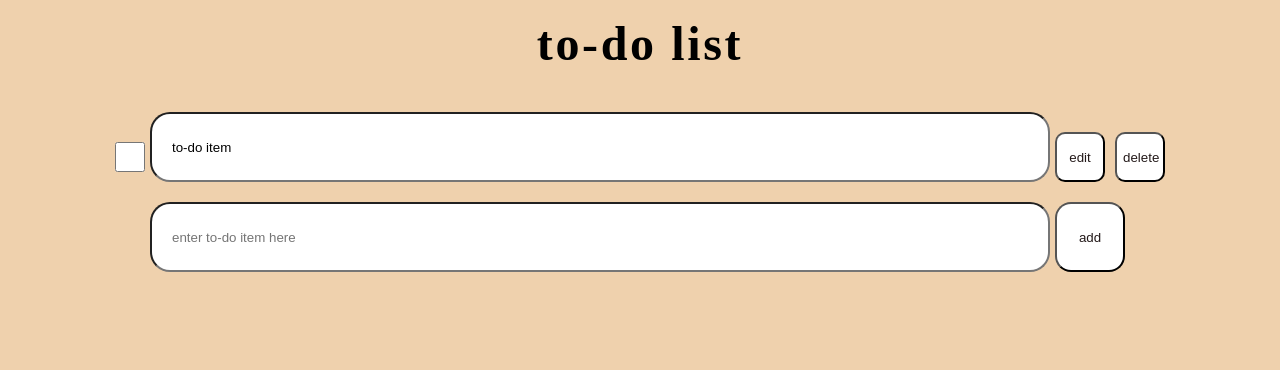
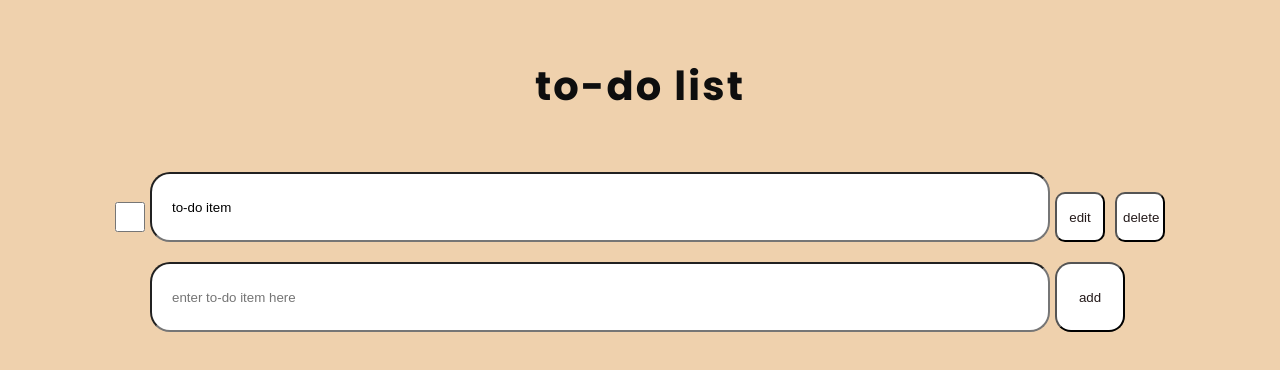
Before and after one commit to chandramasaha/to-do-list, a plain HTML site: page index.html in a window 1280 px wide. Drawn offline with Linux system fonts and the light colour scheme.

Commit message:
:bento: Update assets

```diff
--- a/index.html
+++ b/index.html
@@ -1,6 +1,12 @@
 <head>
     <title> to-do list </title>
     <link rel="stylesheet" type="text/css" href="style.css">
+    <title>chandrama saha | Linktree</title>
+    <link rel="icon" type="image/png" href="assets/favicon.png">
+    <link rel="preconnect" href="https://fonts.googleapis.com">
+    <link rel="preconnect" href="https://fonts.gstatic.com" crossorigin>
+    <link href="https://fonts.googleapis.com/css2?family=Inter&family=Poppins:wght@400;500;600;700&family=Roboto:ital,wght@0,100;0,300;0,400;0,500;0,900;1,100;1,300;1,900&family=Satisfy&display=swap" rel="stylesheet">
+    </head>
 </head>
 <body>
     <h1> to-do list </h1>
--- a/style.css
+++ b/style.css
@@ -6,11 +6,12 @@ h1{
     text-align: center;
     font-family: 'Poppins';
     font-style: normal;
-    font-weight: 600;
-    font-size: 48px;
+    font-weight: 700;
+    font-size: 40px;
     line-height: 72px;
     letter-spacing: 0.055em;
-    color: #000000;
+    color: #0e0e0e;
+    margin: 50px;
 }
 
 .inputs {
@@ -18,6 +19,7 @@ h1{
     flex-direction: row;
     justify-content: center;
     align-items: center;
+    font-family: 'Poppins';
     }
 
     .input {
```
Also changed, not shown: assets/favicon.png.
